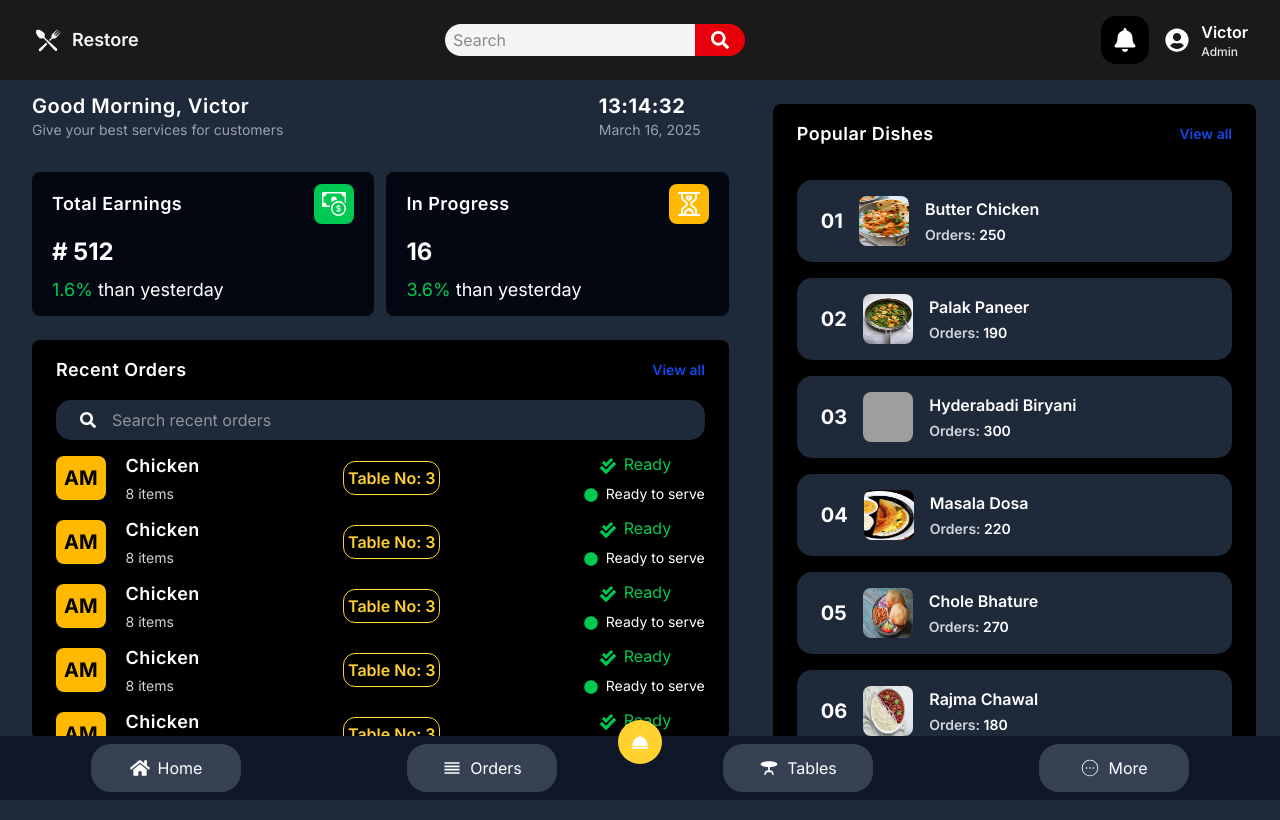
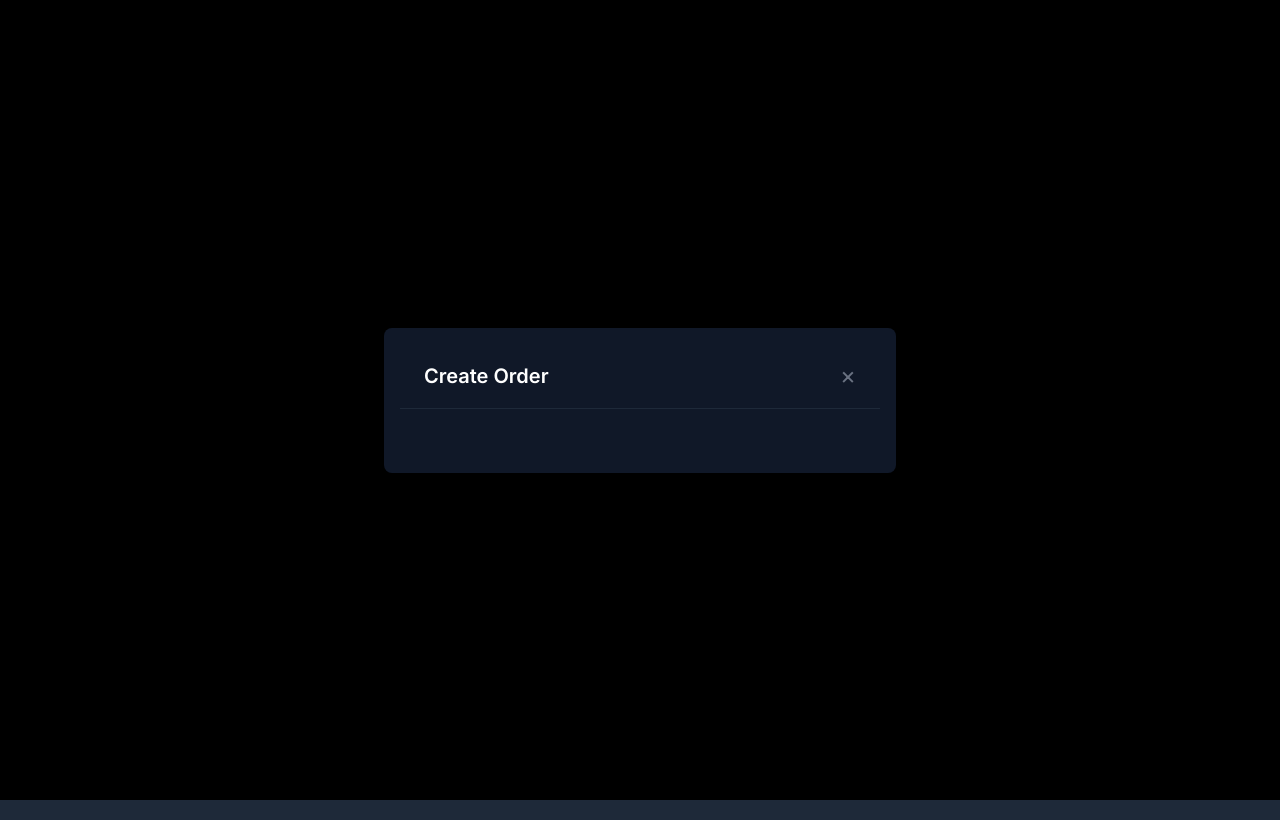
Before and after one commit to ChidiogoVictor/pos-app, a React (Vite) app in the folder pos-frontend/: page / in a window 1280 px wide. Both pictures are taken after a click on the button 640 px from the left and 742 px from the top of the page. Built offline with nearby package versions, Linux system fonts and the light colour scheme; grey boxes are pictures that could not be loaded.

Commit message:
Create Modal

```diff
--- a/pos-frontend/src/components/shared/BottomNav.jsx
+++ b/pos-frontend/src/components/shared/BottomNav.jsx
@@ -4,21 +4,35 @@ import { MdOutlineReorder, MdTableBar } from "react-icons/md";
 import { CiCircleMore } from "react-icons/ci";
 import { BiSolidDish } from "react-icons/bi";
 import { useNavigate } from "react-router-dom";
+import Modal from "./Modal";
+import { useState } from "react";
 
 const BottomNav = () => {
   const navigate = useNavigate();
+  const [isModalOpen, setIsModalOpen] = useState(false);
+  const openModal = () => setIsModalOpen(true);
+  const closeModal = () => setIsModalOpen(false);
 
   return (
     <div className="fixed bottom-0 left-0 right-0 bg-gray-900 p-2 h-16 flex justify-around">
-      <button onClick={() => navigate("/")} className="flex items-center justify-center text-white bg-gray-700 w-[150px] rounded-[20px]">
+      <button
+        onClick={() => navigate("/")}
+        className="flex items-center justify-center text-white bg-gray-700 w-[150px] rounded-[20px]"
+      >
         <FaHome className="inline mr-2 text-xl" />
         <p>Home</p>
       </button>
-      <button onClick={() => navigate("/orders")} className="flex items-center justify-center text-white bg-gray-700 w-[150px] rounded-[20px]">
+      <button
+        onClick={() => navigate("/orders")}
+        className="flex items-center justify-center text-white bg-gray-700 w-[150px] rounded-[20px]"
+      >
         <MdOutlineReorder className="inline mr-2 text-xl" />
         <p>Orders</p>
       </button>
-      <button onClick={() => navigate("/tables")} className="flex items-center justify-center text-white bg-gray-700 w-[150px] rounded-[20px]">
+      <button
+        onClick={() => navigate("/tables")}
+        className="flex items-center justify-center text-white bg-gray-700 w-[150px] rounded-[20px]"
+      >
         <MdTableBar className="inline mr-2 text-xl" />
         <p>Tables</p>
       </button>
@@ -26,9 +40,17 @@ const BottomNav = () => {
         <CiCircleMore className="inline mr-2 text-xl" />
         <p>More</p>
       </button>
-      <button className="absolute bottom-9 bg-amber-300 text-white rounded-full p-3 items-center">
+      <button
+        onClick={openModal}
+        className="absolute bottom-9 bg-amber-300 text-white rounded-full p-3 items-center"
+      >
         <BiSolidDish className="text-xl" />
       </button>
+      <Modal
+        isOpen={isModalOpen}
+        onClose={closeModal}
+        title="Create Order"
+      ></Modal>
     </div>
   );
 };
--- /dev/null
+++ b/pos-frontend/src/components/shared/Modal.jsx
@@ -0,0 +1,23 @@
+import React from "react";
+
+const Modal = ({ title, onClose, isOpen, children }) => {
+  if (!isOpen) return null;
+  return (
+    <div className="fixed inset-0 bg-black bg-opacity-50 flex items-center justify-center z-50">
+      <div className="bg-gray-900 shadow-lg w-full max-w-lg mx-4 rounded-lg p-4">
+        <div className="flex justify-between items-center px-6 py-4 border-b border-gray-800">
+          <h2 className="text-xl text-white font-semibold">{title}</h2>
+          <button
+            onClick={onClose}
+            className="text-gray-500 text-2xl hover:text-gray-300"
+          >
+            &times;
+          </button>
+        </div>
+        <div className="p-6">{children}</div>
+      </div>
+    </div>
+  );
+};
+
+export default Modal;
```
